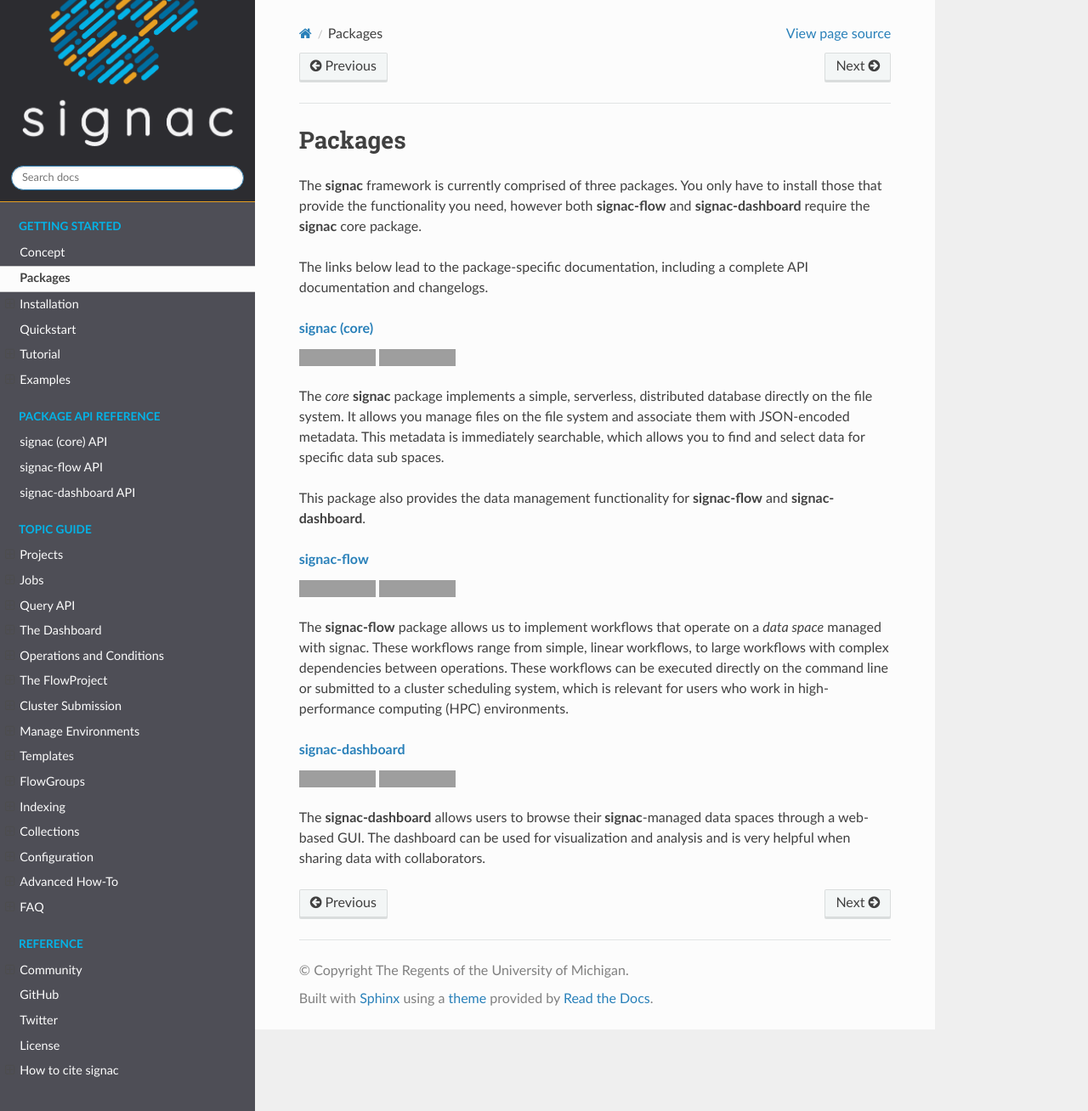
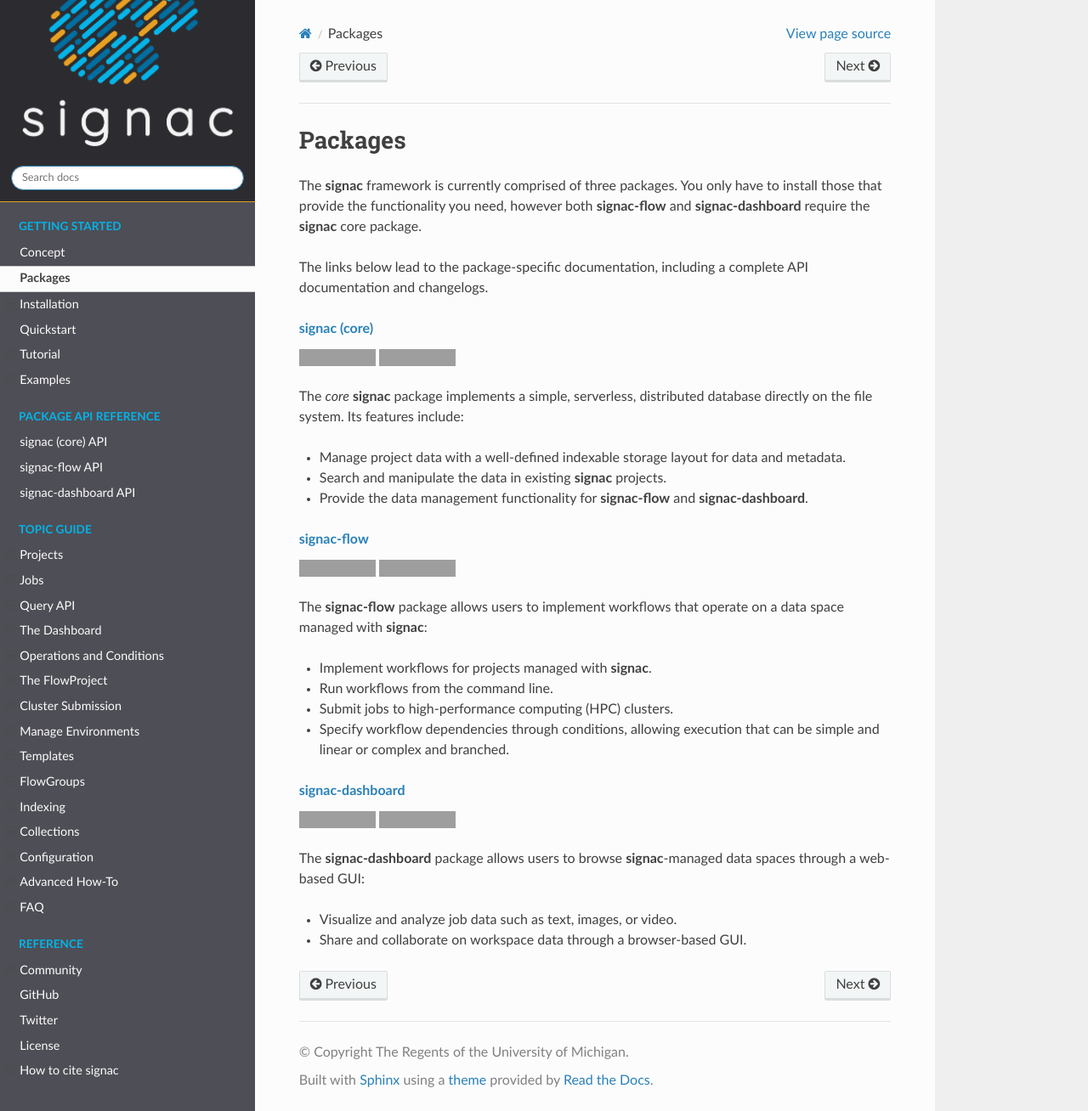
Before and after one commit to glotzerlab/signac-docs, a Sphinx documentation site: the page built from docs/source/packages.rst, in a window 1280 px wide and 1308 px high. Shown: the whole window at 85% size. Built offline with Sphinx 7.4.7 and the Read the Docs theme 2.0.0, drawn with Linux system fonts in a browser that asks for light colours; grey boxes are pictures that could not be loaded.

Commit message:
Revisions from PR discussion.

```diff
--- a/docs/source/installation.rst
+++ b/docs/source/installation.rst
@@ -8,7 +8,7 @@
 .. _conda-forge: https://conda-forge.github.io
 .. _pip: https://docs.python.org/3/installing/index.html
 
-The **signac** framework consists of three packages namely, **signac**, **signac-flow**, and **signac-dashboard**.
+The **signac** framework consists of three packages: **signac**, **signac-flow**, and **signac-dashboard**.
 All packages in the **signac** framework depend on the core **signac** package, which provides the data management functionality used by all other packages.
 Most users should install the **signac** and the **signac-flow** packages, which are tested for Python 3.6+ and are built for all major platforms.
 For more details about the functionalities of individual packages, please see :ref:`package-overview`.
--- a/docs/source/packages.rst
+++ b/docs/source/packages.rst
@@ -20,10 +20,11 @@
     :alt: PyPI signac
 
 The *core* **signac** package implements a simple, serverless, distributed database directly on the file system.
-It allows you manage files on the file system and associate them with JSON-encoded metadata.
-This metadata is immediately searchable, which allows you to find and select data for specific data sub spaces.
+Its features include:
 
-This package also provides the data management functionality for **signac-flow** and **signac-dashboard**.
+- Manage project data with a well-defined indexable storage layout for data and metadata.
+- Search and manipulate the data in existing **signac** projects.
+- Provide the data management functionality for **signac-flow** and **signac-dashboard**.
 
 .. rubric:: signac-flow_
 
@@ -34,9 +35,12 @@
     :target: https://pypi.org/project/signac-flow/
     :alt: PyPI signac-flow
 
-The **signac-flow** package allows us to implement workflows that operate on a *data space* managed with signac.
-These workflows range from simple, linear workflows, to large workflows with complex dependencies between operations.
-These workflows can be executed directly on the command line or submitted to a cluster scheduling system, which is relevant for users who work in high-performance computing (HPC) environments.
+The **signac-flow** package allows users to implement workflows that operate on a data space managed with **signac**:
+
+- Implement workflows for projects managed with **signac**.
+- Run workflows from the command line.
+- Submit jobs to high-performance computing (HPC) clusters.
+- Specify workflow dependencies through conditions, allowing execution that can be simple and linear or complex and branched.
 
 .. rubric:: signac-dashboard_
 
@@ -47,8 +51,10 @@
     :target: https://pypi.org/project/signac-dashboard/
     :alt: PyPI signac-dashboard
 
-The **signac-dashboard** allows users to browse their **signac**-managed data spaces through a web-based GUI.
-The dashboard can be used for visualization and analysis and is very helpful when sharing data with collaborators.
+The **signac-dashboard** package allows users to browse **signac**-managed data spaces through a web-based GUI:
+
+- Visualize and analyze job data such as text, images, or video.
+- Share and collaborate on workspace data through a browser-based GUI.
 
 .. _signac-core: https://docs.signac.io/projects/core/
 .. _signac-flow: https://docs.signac.io/projects/flow/
```
